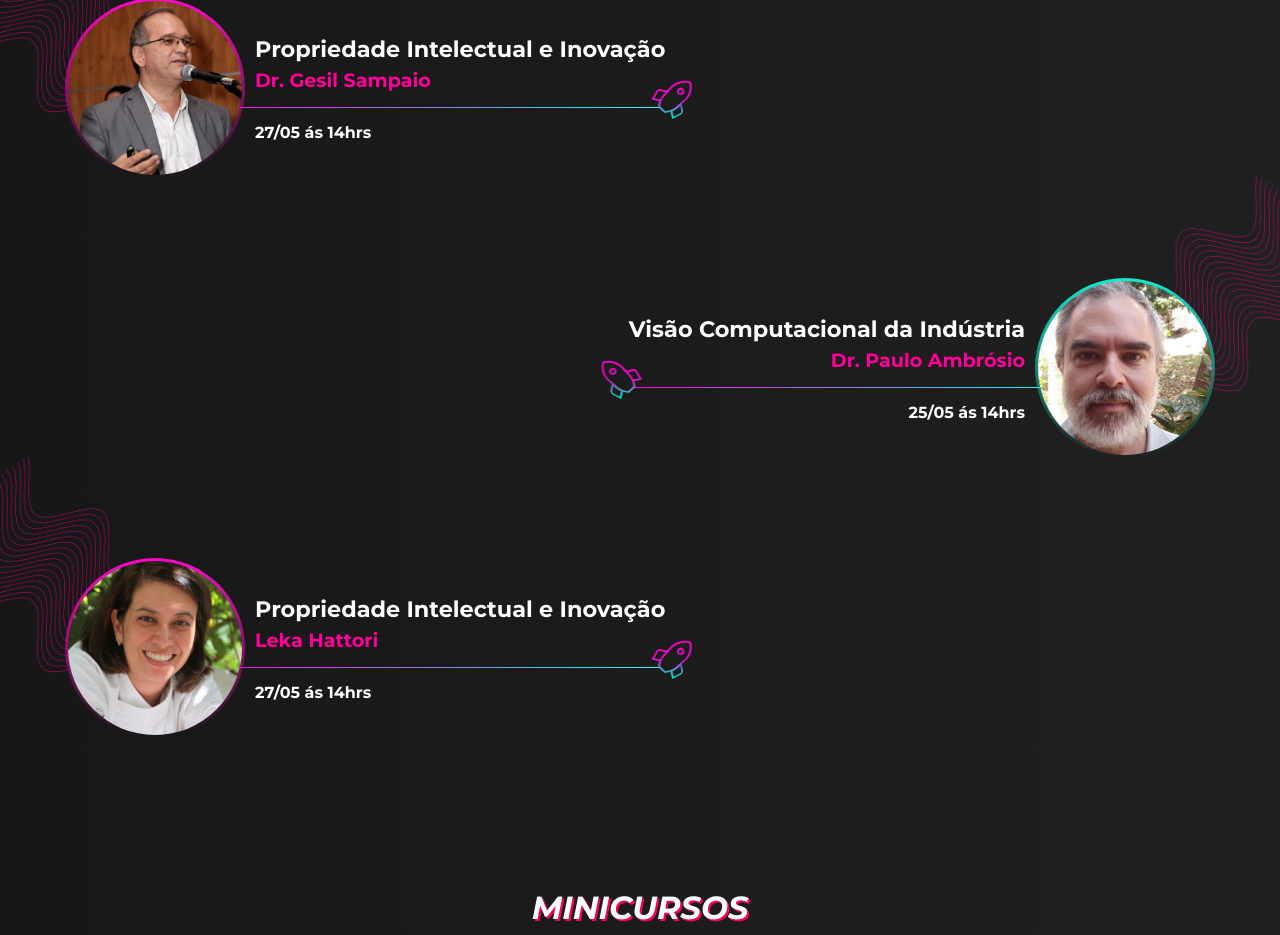
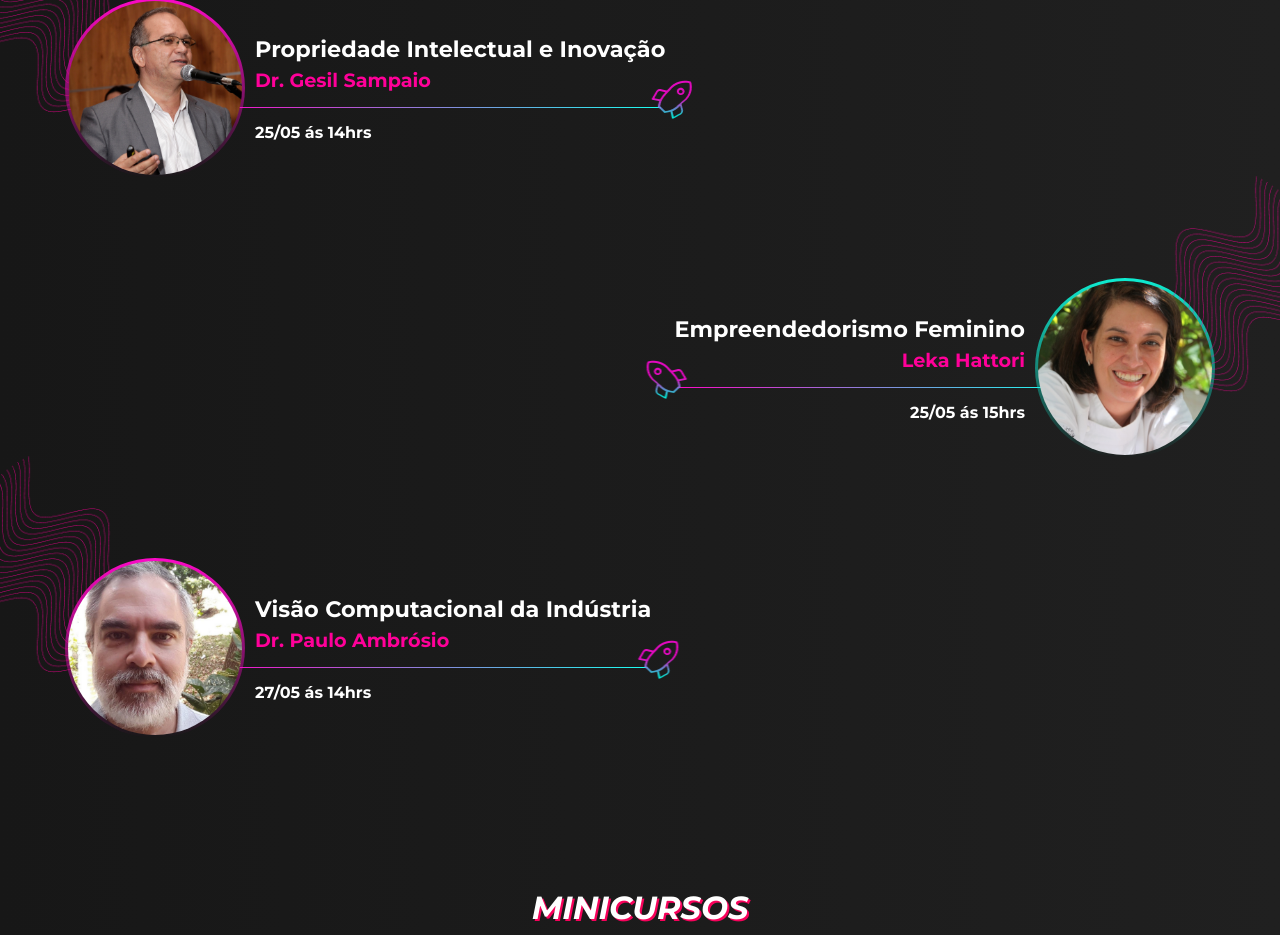
Before and after one commit to igorroc/tecnoweek, a React (Vite) app: page /home in a window 1280 px wide. Shown: the part 1540-2475 px from the top of the page. Built offline with nearby package versions, Linux system fonts and the light colour scheme.

Commit message:
[edit]: Palestras info

```diff
--- a/src/pages/Home.tsx
+++ b/src/pages/Home.tsx
@@ -288,24 +288,24 @@ function Home() {
 					<PalestraItem
 						title="Propriedade Intelectual e Inovação"
 						subtitle="Dr. Gesil Sampaio"
-						description="27/05 ás 14hrs"
+						description="25/05 ás 14hrs"
 					>
 						<img src={Gesil} alt="Leka Hattori" />
 					</PalestraItem>
 					<PalestraItem
+						title="Empreendedorismo Feminino"
+						subtitle="Leka Hattori"
+						description="25/05 ás 15hrs"
+						alternative
+					>
+						<img src={Leka} alt="Leka Hattori" />
+					</PalestraItem>
+					<PalestraItem
 						title="Visão Computacional da Indústria"
 						subtitle="Dr. Paulo Ambrósio"
-						description="25/05 ás 14hrs"
-						alternative
+						description="27/05 ás 14hrs"
 					>
 						<img src={Ambrosio} alt="Leka Hattori" />
-					</PalestraItem>
-					<PalestraItem
-						title="Propriedade Intelectual e Inovação"
-						subtitle="Leka Hattori"
-						description="27/05 ás 14hrs"
-					>
-						<img src={Leka} alt="Leka Hattori" />
 					</PalestraItem>
 				</SectionContent>
 
```
